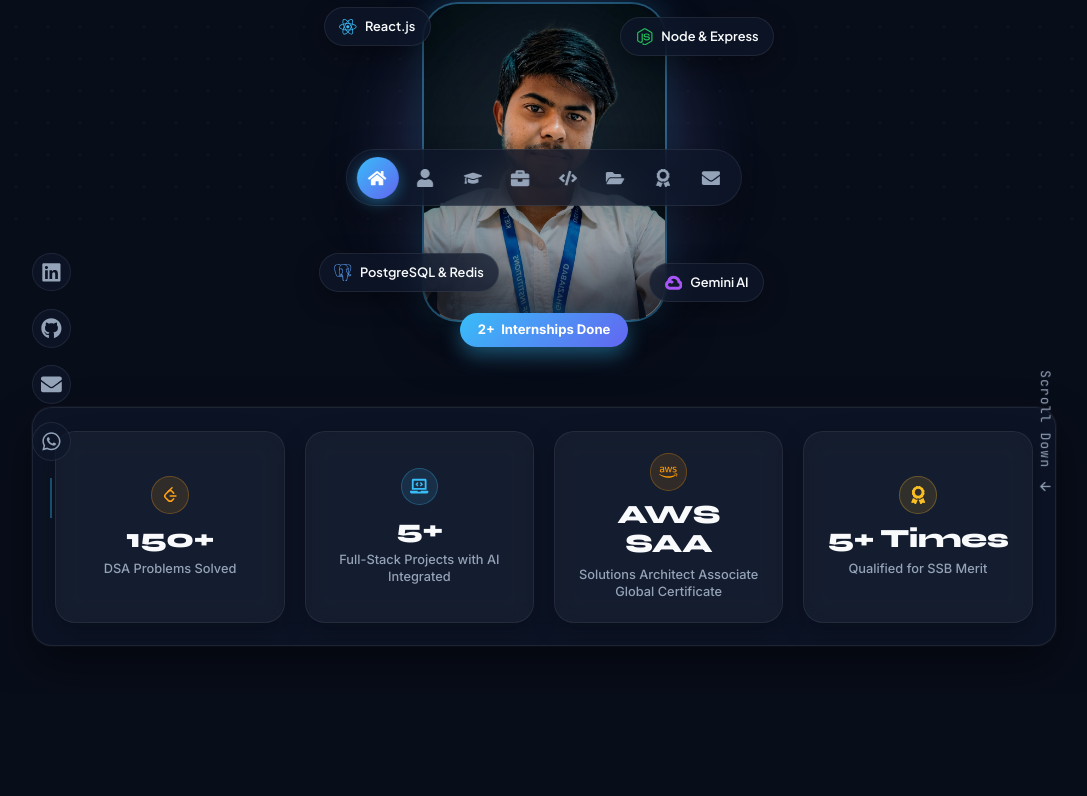
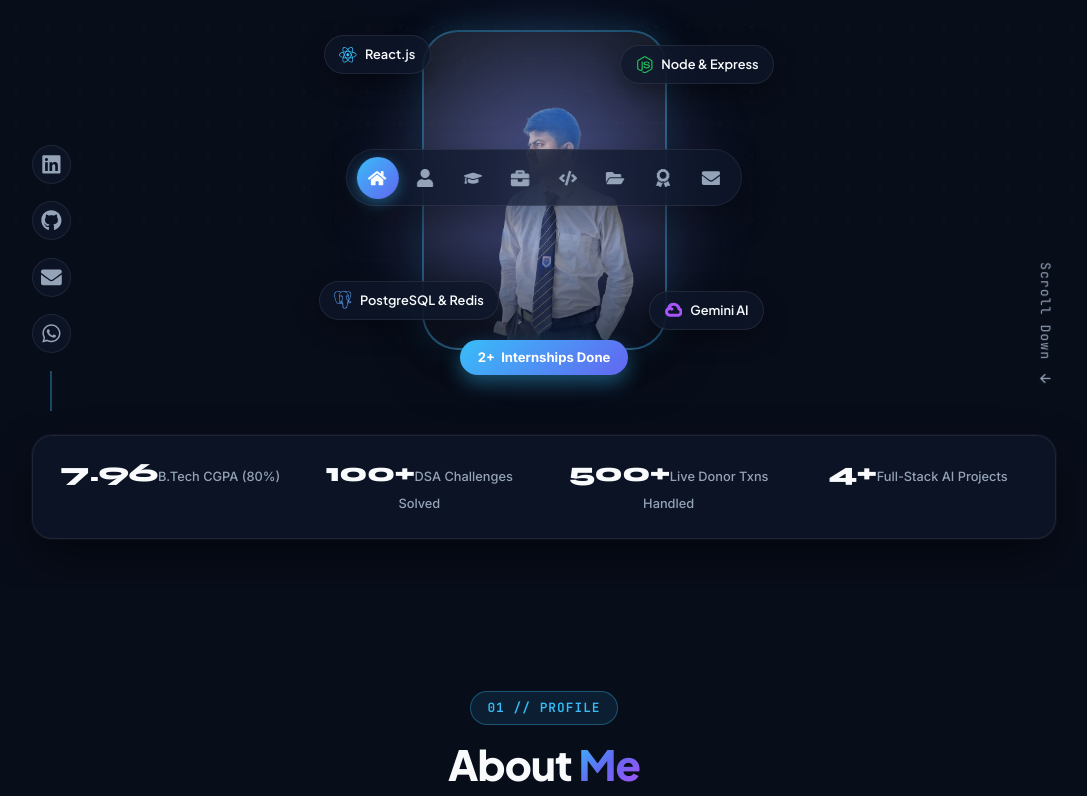
Before and after one commit to maharshi027/portfolio, a React (Vite) app: page / in a window 1280 px wide. Shown: the part 565-1361 px from the top of the page, without its empty margins (96-1183 px from the left). Built offline with nearby package versions, Linux system fonts and the light colour scheme.

Commit message:
update the college name with location

```diff
--- a/src/components/header/Header.jsx
+++ b/src/components/header/Header.jsx
@@ -1,17 +1,17 @@
 import React, { useState, useEffect } from 'react';
 import './header.css';
 import Cta from './Cta';
-import ME from '../../assets/me.jpeg';
+import ME from '../../assets/about_me.png';
+import ME_PHOTO from '../../assets/me.jpeg';
 import HeaderSocial from './HeaderSocial';
-import { FaReact, FaNodeJs, FaAward, FaLaptopCode } from 'react-icons/fa';
-import { SiPostgresql, SiGooglecloud, SiAmazonwebservices } from 'react-icons/si';
-import { TbBrandLeetcode } from 'react-icons/tb';
+import { FaReact, FaNodeJs } from 'react-icons/fa';
+import { SiPostgresql, SiGooglecloud } from 'react-icons/si';
 import { BsArrowDownShort } from 'react-icons/bs';
 
 const ROLES = [
   'Full-Stack Developer (MERN)',
-  'AI-Integrated Web App Engineer',
-  'Distributed Backend & API Engineer',
+  'AI tools Integration',
+  'Distributed Backend & RESTful APIs',
   'Problem Solver • 150+ DSA Solved'
 ];
 
@@ -65,7 +65,7 @@ function Header() {
             <span className="typewriter_cursor">|</span>
           </div>
           <p className="header_bio">
-            B.Tech CSE (Artificial Intelligence) student at <strong>KIET Group of Institutions</strong> (CGPA: <strong>7.96</strong>). Passionate about high-concurrency transactional systems, MERN stack, and multi-modal generative AI pipelines.
+            Final-year B.Tech CSE (AI) student graduating in June 2027, with strong DSA, OOP, OS, and DBMS fundamentals and hands-on experience building MERN applications, REST APIs, and AI-powered products. Solved 150+ DSA problems and completed a full-stack internship.
           </p>
         </div>
 
@@ -111,38 +111,26 @@ function Header() {
           </div>
         </div>
 
-        {/* Quick Stats Bar - 4 Stat Rectangles */}
+        {/* Quick Stats Bar */}
         <div className="hero_stats_strip glass-card">
-          <div className="stat_box stat_rectangle">
-            <div className="stat_icon_badge icon_dsa">
-              <TbBrandLeetcode />
-            </div>
-            <span className="stat_number">150+</span>
-            <span className="stat_label">DSA Problems Solved</span>
+          <div className="stat_box">
+            <span className="stat_number">7.96</span>
+            <span className="stat_label">B.Tech CGPA (80%)</span>
           </div>
-
-          <div className="stat_box stat_rectangle">
-            <div className="stat_icon_badge icon_ai">
-              <FaLaptopCode />
-            </div>
-            <span className="stat_number">5+</span>
-            <span className="stat_label">Full-Stack Projects with AI Integrated</span>
+          <div className="stat_divider"></div>
+          <div className="stat_box">
+            <span className="stat_number">100+</span>
+            <span className="stat_label">DSA Challenges Solved</span>
           </div>
-
-          <div className="stat_box stat_rectangle">
-            <div className="stat_icon_badge icon_aws">
-              <SiAmazonwebservices />
-            </div>
-            <span className="stat_number">AWS SAA</span>
-            <span className="stat_label">Solutions Architect Associate Global Certificate</span>
+          <div className="stat_divider"></div>
+          <div className="stat_box">
+            <span className="stat_number">500+</span>
+            <span className="stat_label">Live Donor Txns Handled</span>
           </div>
-
-          <div className="stat_box stat_rectangle">
-            <div className="stat_icon_badge icon_ssb">
-              <FaAward />
-            </div>
-            <span className="stat_number">5+ Times</span>
-            <span className="stat_label">Qualified for SSB Merit</span>
+          <div className="stat_divider"></div>
+          <div className="stat_box">
+            <span className="stat_number">4+</span>
+            <span className="stat_label">Full-Stack AI Projects</span>
           </div>
         </div>
 
```
